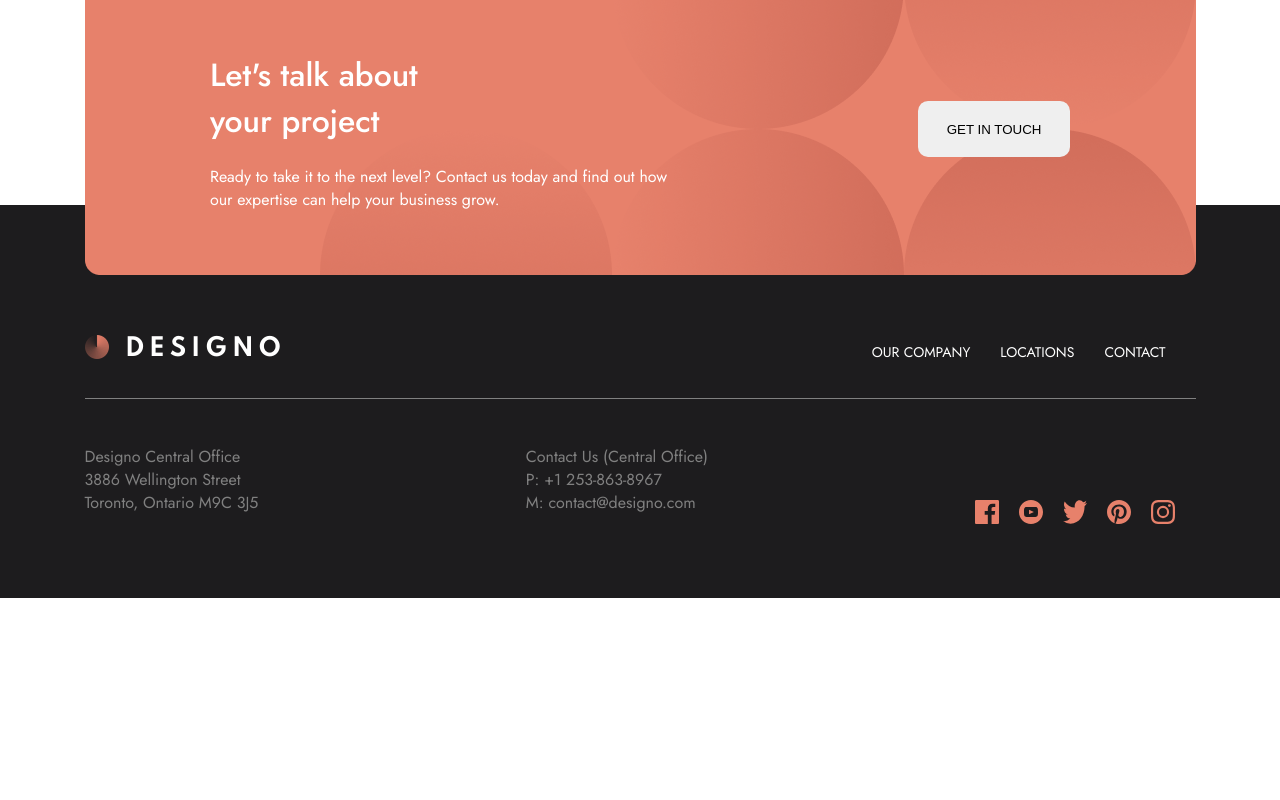
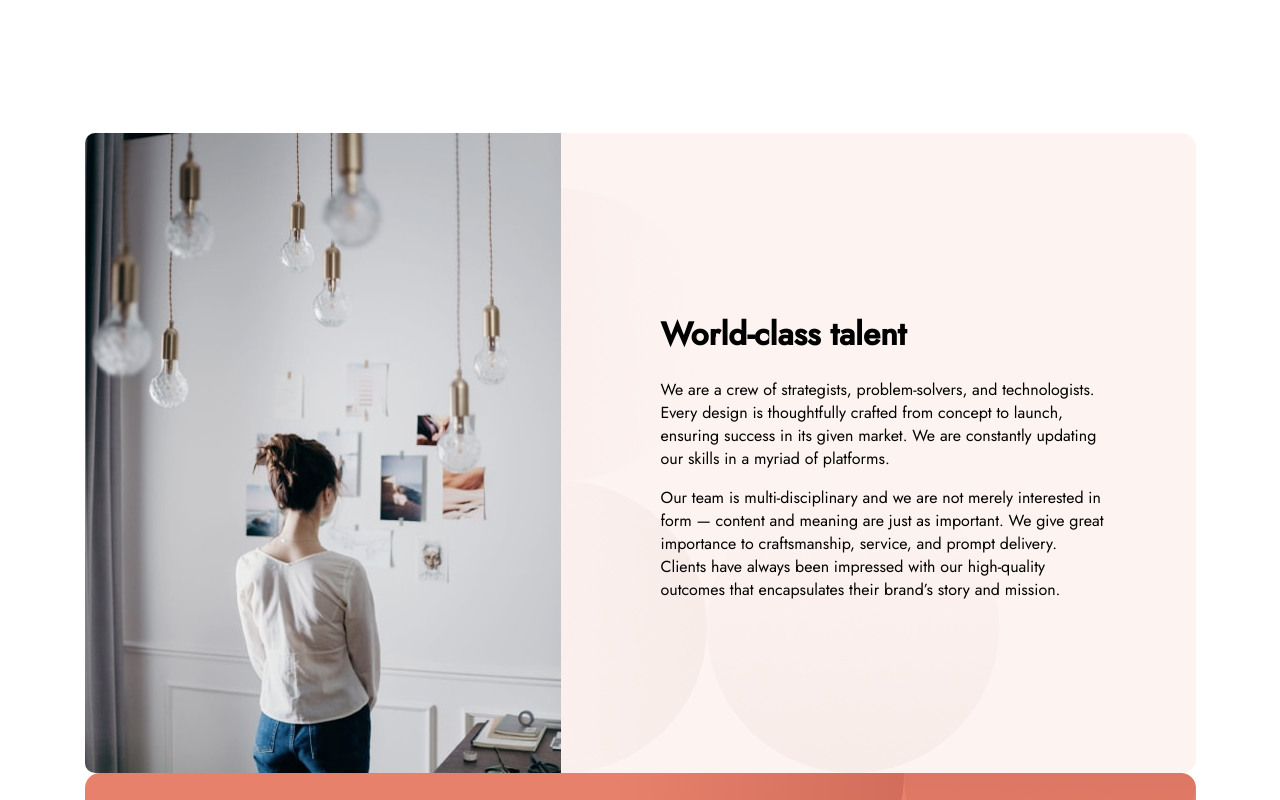
Before and after one commit to JaredBrown1/Designo, a Next.js app: page /about in a window 1280 px wide. Shown: the part 660-1460 px from the top of the page. Before the commit the page ends 1258 px from the top, so only its background shows below. Built offline with nearby package versions, Linux system fonts and the light colour scheme.

Commit message:
about top component finished

```diff
--- a/pages/about/index.js
+++ b/pages/about/index.js
@@ -2,6 +2,7 @@ import Footer from "../../src/components/footer/Footer";
 import FooterHeader from "../../src/components/footer-header/FooterHeader";
 import NavBarLight from "../../src/components/nav-bar/NavBarLight";
 import AboutTitle from "../../src/components/about/AboutTitle";
+import AboutTop from "../../src/components/about/AboutTop";
 
 const About = () => {
 	return (
@@ -10,6 +11,8 @@ const About = () => {
 
 			<AboutTitle />
 
+			<AboutTop />
+
 			<FooterHeader />
 			<Footer />
 		</div>
--- /dev/null
+++ b/src/components/about/AboutTop.js
@@ -0,0 +1,32 @@
+import {
+	AboutTopContainer,
+	ImageContainer,
+	TextContainer,
+} from "../../../styles/component-styles/about-styles/AboutTop.module";
+
+const AboutTop = () => {
+	return (
+		<AboutTopContainer>
+			<ImageContainer></ImageContainer>
+			<TextContainer>
+				<h1>World-class talent</h1>
+				<p>
+					We are a crew of strategists, problem-solvers, and technologists.
+					<br /> Every design is thoughtfully crafted from concept to launch,
+					<br /> ensuring success in its given market. We are constantly
+					updating
+					<br /> our skills in a myriad of platforms.
+				</p>
+				<p>
+					Our team is multi-disciplinary and we are not merely interested in
+					<br /> form — content and meaning are just as important. We give great
+					<br /> importance to craftsmanship, service, and prompt delivery.
+					<br /> Clients have always been impressed with our high-quality
+					<br /> outcomes that encapsulates their brand’s story and mission.
+				</p>
+			</TextContainer>
+		</AboutTopContainer>
+	);
+};
+
+export default AboutTop;
--- /dev/null
+++ b/styles/component-styles/about-styles/AboutTop.module.js
@@ -0,0 +1,26 @@
+import styled from "styled-components";
+
+export const AboutTopContainer = styled.div`
+	background-image: url("/Group 6.png");
+	margin: 0 auto;
+	margin-top: 150px;
+	width: 1111px;
+	height: 640px;
+	display: flex;
+	justify-content: center;
+	align-items: center;
+`;
+
+export const ImageContainer = styled.div`
+	background-image: url("/image-world-class-talent.jpg");
+	width: 476px;
+	height: 640px;
+	border-top-left-radius: 10px;
+	border-bottom-left-radius: 10px;
+`;
+
+export const TextContainer = styled.div`
+	width: 635px;
+	text-align: left;
+	padding-left: 100px;
+`;
```
Also changed, not shown: public/Group 6.png (added).
